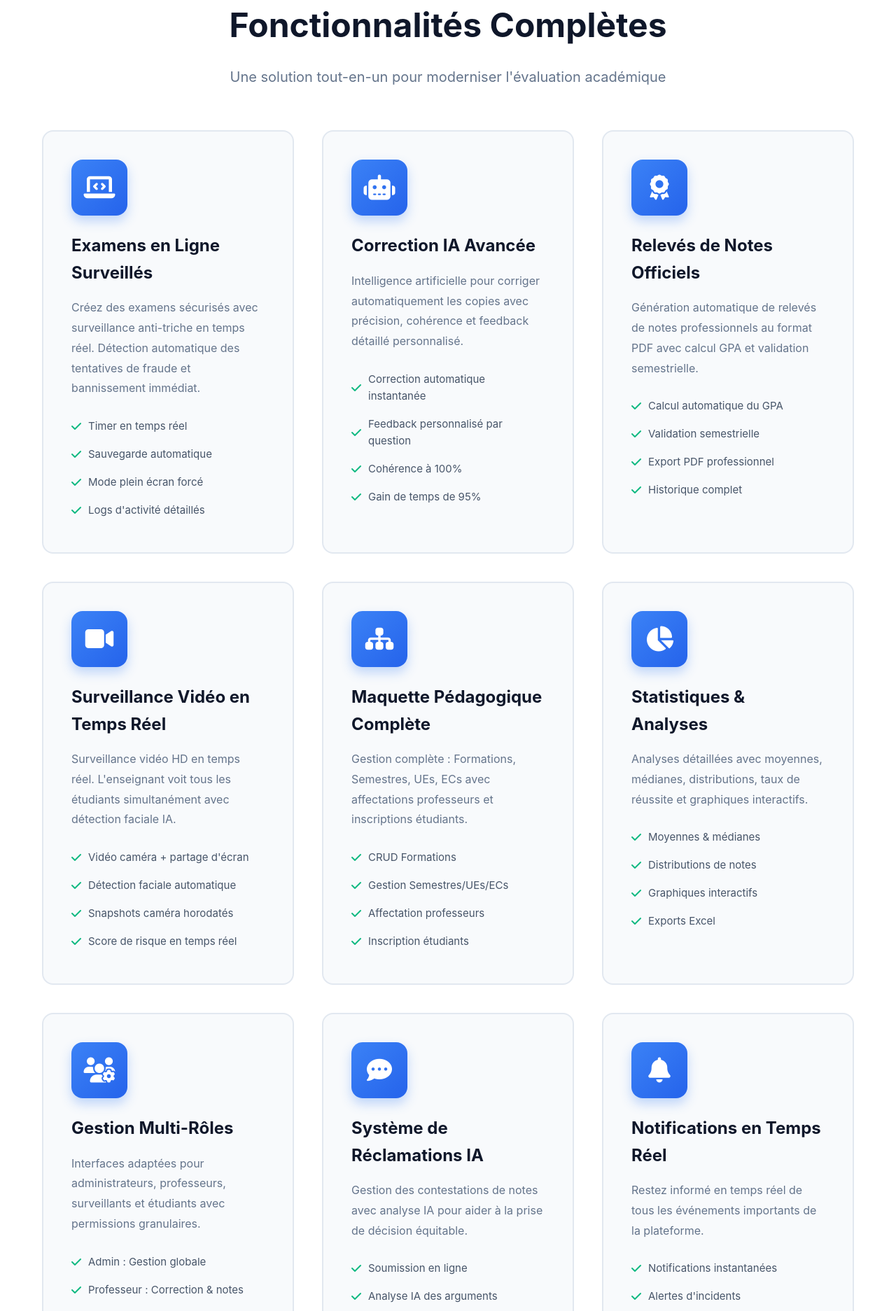
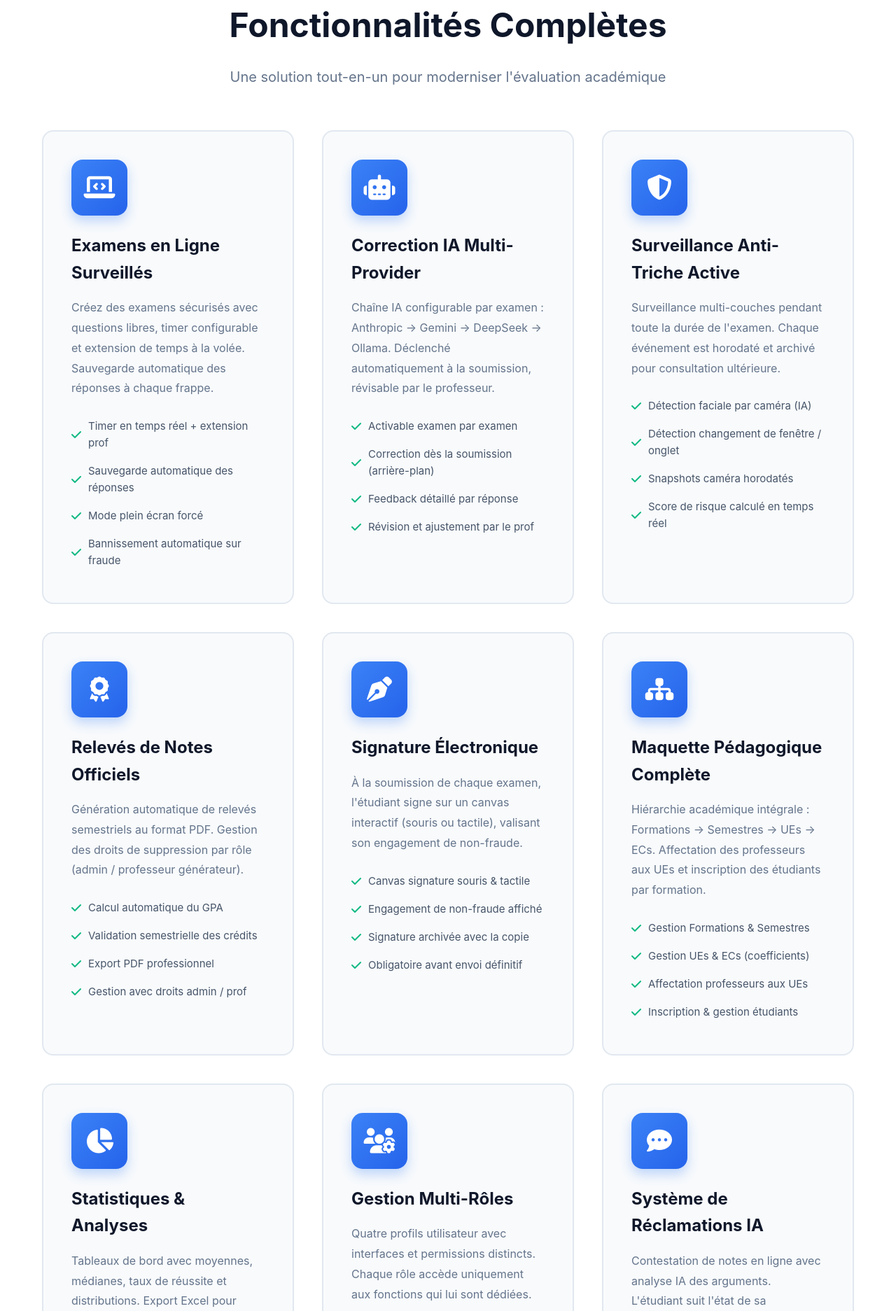
Before and after one commit to Sergio-Oracle/cei-exam-platform, a Flask app: page / in a window 1280 px wide. Shown: the part 1851-3724 px from the top of the page at 70% size. Run offline with Flask 3, Linux system fonts and the light colour scheme; some libraries are stand-ins or nearby versions.

Commit message:
content: mise à jour section Fonctionnalités Complètes de la page d'accueil
Aligne les 12 cartes avec les fonctionnalités réellement implémentées :
- Mise à jour : Examens en Ligne, Correction IA Multi-Provider, Relevés, Maquette, Stats, Multi-Rôles, Réclamations, Notifications
- Nouvelles : Surveillance Anti-Triche (détail multi-couches), Signature Électronique, Rapport de Sécurité, Centre d'Aide Étudiant
- Retirées : cartes redondantes (Historique, PDF séparé, Email seul)

Co-Authored-By: Claude Sonnet 4.6 <noreply@anthropic.com>

```diff
--- a/templates/landing.html
+++ b/templates/landing.html
@@ -157,12 +157,12 @@
                         <i class="fas fa-laptop-code"></i>
                     </div>
                     <h3>Examens en Ligne Surveillés</h3>
-                    <p>Créez des examens sécurisés avec surveillance anti-triche en temps réel. Détection automatique des tentatives de fraude et bannissement immédiat.</p>
+                    <p>Créez des examens sécurisés avec questions libres, timer configurable et extension de temps à la volée. Sauvegarde automatique des réponses à chaque frappe.</p>
                     <ul class="feature-list">
-                        <li><i class="fas fa-check"></i> Timer en temps réel</li>
-                        <li><i class="fas fa-check"></i> Sauvegarde automatique</li>
+                        <li><i class="fas fa-check"></i> Timer en temps réel + extension prof</li>
+                        <li><i class="fas fa-check"></i> Sauvegarde automatique des réponses</li>
                         <li><i class="fas fa-check"></i> Mode plein écran forcé</li>
-                        <li><i class="fas fa-check"></i> Logs d'activité détaillés</li>
+                        <li><i class="fas fa-check"></i> Bannissement automatique sur fraude</li>
                     </ul>
                 </div>
 
@@ -171,13 +171,28 @@
                     <div class="feature-icon">
                         <i class="fas fa-robot"></i>
                     </div>
-                    <h3>Correction IA Avancée</h3>
-                    <p>Intelligence artificielle pour corriger automatiquement les copies avec précision, cohérence et feedback détaillé personnalisé.</p>
+                    <h3>Correction IA Multi-Provider</h3>
+                    <p>Chaîne IA configurable par examen : Anthropic → Gemini → DeepSeek → Ollama. Déclenché automatiquement à la soumission, révisable par le professeur.</p>
                     <ul class="feature-list">
-                        <li><i class="fas fa-check"></i> Correction automatique instantanée</li>
-                        <li><i class="fas fa-check"></i> Feedback personnalisé par question</li>
-                        <li><i class="fas fa-check"></i> Cohérence à 100%</li>
-                        <li><i class="fas fa-check"></i> Gain de temps de 95%</li>
+                        <li><i class="fas fa-check"></i> Activable examen par examen</li>
+                        <li><i class="fas fa-check"></i> Correction dès la soumission (arrière-plan)</li>
+                        <li><i class="fas fa-check"></i> Feedback détaillé par réponse</li>
+                        <li><i class="fas fa-check"></i> Révision et ajustement par le prof</li>
+                    </ul>
+                </div>
+
+                <!-- Surveillance Anti-Triche -->
+                <div class="feature-card">
+                    <div class="feature-icon">
+                        <i class="fas fa-shield-alt"></i>
+                    </div>
+                    <h3>Surveillance Anti-Triche Active</h3>
+                    <p>Surveillance multi-couches pendant toute la durée de l'examen. Chaque événement est horodaté et archivé pour consultation ultérieure.</p>
+                    <ul class="feature-list">
+                        <li><i class="fas fa-check"></i> Détection faciale par caméra (IA)</li>
+                        <li><i class="fas fa-check"></i> Détection changement de fenêtre / onglet</li>
+                        <li><i class="fas fa-check"></i> Snapshots caméra horodatés</li>
+                        <li><i class="fas fa-check"></i> Score de risque calculé en temps réel</li>
                     </ul>
                 </div>
 
@@ -187,27 +202,27 @@
                         <i class="fas fa-award"></i>
                     </div>
                     <h3>Relevés de Notes Officiels</h3>
-                    <p>Génération automatique de relevés de notes professionnels au format PDF avec calcul GPA et validation semestrielle.</p>
+                    <p>Génération automatique de relevés semestriels au format PDF. Gestion des droits de suppression par rôle (admin / professeur générateur).</p>
                     <ul class="feature-list">
                         <li><i class="fas fa-check"></i> Calcul automatique du GPA</li>
-                        <li><i class="fas fa-check"></i> Validation semestrielle</li>
+                        <li><i class="fas fa-check"></i> Validation semestrielle des crédits</li>
                         <li><i class="fas fa-check"></i> Export PDF professionnel</li>
-                        <li><i class="fas fa-check"></i> Historique complet</li>
+                        <li><i class="fas fa-check"></i> Gestion avec droits admin / prof</li>
                     </ul>
                 </div>
 
-                <!-- Surveillance Vidéo -->
+                <!-- Signature Électronique -->
                 <div class="feature-card">
                     <div class="feature-icon">
-                        <i class="fas fa-video"></i>
+                        <i class="fas fa-pen-nib"></i>
                     </div>
-                    <h3>Surveillance Vidéo en Temps Réel</h3>
-                    <p>Surveillance vidéo HD en temps réel. L'enseignant voit tous les étudiants simultanément avec détection faciale IA.</p>
+                    <h3>Signature Électronique</h3>
+                    <p>À la soumission de chaque examen, l'étudiant signe sur un canvas interactif (souris ou tactile), valisant son engagement de non-fraude.</p>
                     <ul class="feature-list">
-                        <li><i class="fas fa-check"></i> Vidéo caméra + partage d'écran</li>
-                        <li><i class="fas fa-check"></i> Détection faciale automatique</li>
-                        <li><i class="fas fa-check"></i> Snapshots caméra horodatés</li>
-                        <li><i class="fas fa-check"></i> Score de risque en temps réel</li>
+                        <li><i class="fas fa-check"></i> Canvas signature souris & tactile</li>
+                        <li><i class="fas fa-check"></i> Engagement de non-fraude affiché</li>
+                        <li><i class="fas fa-check"></i> Signature archivée avec la copie</li>
+                        <li><i class="fas fa-check"></i> Obligatoire avant envoi définitif</li>
                     </ul>
                 </div>
 
@@ -217,12 +232,12 @@
                         <i class="fas fa-sitemap"></i>
                     </div>
                     <h3>Maquette Pédagogique Complète</h3>
-                    <p>Gestion complète : Formations, Semestres, UEs, ECs avec affectations professeurs et inscriptions étudiants.</p>
+                    <p>Hiérarchie académique intégrale : Formations → Semestres → UEs → ECs. Affectation des professeurs aux UEs et inscription des étudiants par formation.</p>
                     <ul class="feature-list">
-                        <li><i class="fas fa-check"></i> CRUD Formations</li>
-                        <li><i class="fas fa-check"></i> Gestion Semestres/UEs/ECs</li>
-                        <li><i class="fas fa-check"></i> Affectation professeurs</li>
-                        <li><i class="fas fa-check"></i> Inscription étudiants</li>
+                        <li><i class="fas fa-check"></i> Gestion Formations & Semestres</li>
+                        <li><i class="fas fa-check"></i> Gestion UEs & ECs (coefficients)</li>
+                        <li><i class="fas fa-check"></i> Affectation professeurs aux UEs</li>
+                        <li><i class="fas fa-check"></i> Inscription & gestion étudiants</li>
                     </ul>
                 </div>
 
@@ -232,12 +247,12 @@
                         <i class="fas fa-chart-pie"></i>
                     </div>
                     <h3>Statistiques & Analyses</h3>
-                    <p>Analyses détaillées avec moyennes, médianes, distributions, taux de réussite et graphiques interactifs.</p>
+                    <p>Tableaux de bord avec moyennes, médianes, taux de réussite et distributions. Export Excel pour traitements externes.</p>
                     <ul class="feature-list">
-                        <li><i class="fas fa-check"></i> Moyennes & médianes</li>
-                        <li><i class="fas fa-check"></i> Distributions de notes</li>
+                        <li><i class="fas fa-check"></i> Moyennes, médianes, taux réussite</li>
+                        <li><i class="fas fa-check"></i> Distributions de notes par examen</li>
                         <li><i class="fas fa-check"></i> Graphiques interactifs</li>
-                        <li><i class="fas fa-check"></i> Exports Excel</li>
+                        <li><i class="fas fa-check"></i> Export Excel des résultats</li>
                     </ul>
                 </div>
 
@@ -247,12 +262,12 @@
                         <i class="fas fa-users-gear"></i>
                     </div>
                     <h3>Gestion Multi-Rôles</h3>
-                    <p>Interfaces adaptées pour administrateurs, professeurs, surveillants et étudiants avec permissions granulaires.</p>
+                    <p>Quatre profils utilisateur avec interfaces et permissions distincts. Chaque rôle accède uniquement aux fonctions qui lui sont dédiées.</p>
                     <ul class="feature-list">
-                        <li><i class="fas fa-check"></i> Admin : Gestion globale</li>
-                        <li><i class="fas fa-check"></i> Professeur : Correction & notes</li>
-                        <li><i class="fas fa-check"></i> Surveillant : Groupe assigné</li>
-                        <li><i class="fas fa-check"></i> Étudiant : Examens & relevés</li>
+                        <li><i class="fas fa-check"></i> Admin : gestion globale & sécurité</li>
+                        <li><i class="fas fa-check"></i> Professeur : examens, correction, relevés</li>
+                        <li><i class="fas fa-check"></i> Surveillant : supervision groupe assigné</li>
+                        <li><i class="fas fa-check"></i> Étudiant : tableau de bord unifié</li>
                     </ul>
                 </div>
 
@@ -262,12 +277,12 @@
                         <i class="fas fa-comment-dots"></i>
                     </div>
                     <h3>Système de Réclamations IA</h3>
-                    <p>Gestion des contestations de notes avec analyse IA pour aider à la prise de décision équitable.</p>
+                    <p>Contestation de notes en ligne avec analyse IA des arguments. L'étudiant suit l'état de sa réclamation en temps réel jusqu'à la décision finale.</p>
                     <ul class="feature-list">
-                        <li><i class="fas fa-check"></i> Soumission en ligne</li>
-                        <li><i class="fas fa-check"></i> Analyse IA des arguments</li>
-                        <li><i class="fas fa-check"></i> Workflow d'approbation</li>
-                        <li><i class="fas fa-check"></i> Historique complet</li>
+                        <li><i class="fas fa-check"></i> Soumission en ligne (copies & examens)</li>
+                        <li><i class="fas fa-check"></i> Analyse IA des arguments étudiant</li>
+                        <li><i class="fas fa-check"></i> Workflow approbation / rejet / ajustement</li>
+                        <li><i class="fas fa-check"></i> Suivi de statut en temps réel</li>
                     </ul>
                 </div>
 
@@ -276,58 +291,43 @@
                     <div class="feature-icon">
                         <i class="fas fa-bell"></i>
                     </div>
-                    <h3>Notifications en Temps Réel</h3>
-                    <p>Restez informé en temps réel de tous les événements importants de la plateforme.</p>
+                    <h3>Notifications In-App & Email</h3>
+                    <p>Cloche de notification intégrée au tableau de bord avec badge de non-lus. Emails automatiques pour tous les événements critiques.</p>
                     <ul class="feature-list">
-                        <li><i class="fas fa-check"></i> Notifications instantanées</li>
-                        <li><i class="fas fa-check"></i> Alertes d'incidents</li>
-                        <li><i class="fas fa-check"></i> Mises à jour de notes</li>
-                        <li><i class="fas fa-check"></i> Historique complet</li>
+                        <li><i class="fas fa-check"></i> Cloche in-app avec badge non-lus</li>
+                        <li><i class="fas fa-check"></i> Email : correction publiée</li>
+                        <li><i class="fas fa-check"></i> Email : incident anti-triche</li>
+                        <li><i class="fas fa-check"></i> Email : réclamation traitée</li>
                     </ul>
                 </div>
 
-                <!-- Exports PDF -->
+                <!-- Rapport de Sécurité -->
                 <div class="feature-card">
                     <div class="feature-icon">
-                        <i class="fas fa-file-pdf"></i>
+                        <i class="fas fa-shield-virus"></i>
                     </div>
-                    <h3>Exports PDF Professionnels</h3>
-                    <p>Génération de documents PDF haute qualité avec mise en page professionnelle.</p>
+                    <h3>Rapport de Sécurité</h3>
+                    <p>Tableau de bord dédié à la sécurité des examens pour l'admin et les professeurs. Visualisation complète des tentatives suspectes et des bannissements.</p>
                     <ul class="feature-list">
-                        <li><i class="fas fa-check"></i> Copies corrigées</li>
-                        <li><i class="fas fa-check"></i> Relevés de notes</li>
-                        <li><i class="fas fa-check"></i> Rapports statistiques</li>
-                        <li><i class="fas fa-check"></i> Documents officiels</li>
+                        <li><i class="fas fa-check"></i> Synthèse des événements par type</li>
+                        <li><i class="fas fa-check"></i> Étudiants à haut risque identifiés</li>
+                        <li><i class="fas fa-check"></i> Compteur et liste des bannissements</li>
+                        <li><i class="fas fa-check"></i> Accessible admin & professeur</li>
                     </ul>
                 </div>
 
-                <!-- Historique -->
+                <!-- Centre d'Aide -->
                 <div class="feature-card">
                     <div class="feature-icon">
-                        <i class="fas fa-history"></i>
+                        <i class="fas fa-circle-question"></i>
                     </div>
-                    <h3>Historique & Traçabilité</h3>
-                    <p>Traçabilité complète de toutes les actions et événements sur la plateforme.</p>
+                    <h3>Centre d'Aide Étudiant</h3>
+                    <p>FAQ intégrée au tableau de bord étudiant répondant aux questions courantes sur la surveillance, les avertissements et la procédure d'examen.</p>
                     <ul class="feature-list">
-                        <li><i class="fas fa-check"></i> Historique des examens</li>
-                        <li><i class="fas fa-check"></i> Logs d'activité détaillés</li>
-                        <li><i class="fas fa-check"></i> Incidents de triche</li>
-                        <li><i class="fas fa-check"></i> Audit complet</li>
-                    </ul>
-                </div>
-
-                <!-- Email Integration -->
-                <div class="feature-card">
-                    <div class="feature-icon">
-                        <i class="fas fa-envelope"></i>
-                    </div>
-                    <h3>Notifications par Email</h3>
-                    <p>Envoi automatique d'emails pour tous les événements importants.</p>
-                    <ul class="feature-list">
-                        <li><i class="fas fa-check"></i> Notes publiées</li>
-                        <li><i class="fas fa-check"></i> Incidents de triche</li>
-                        <li><i class="fas fa-check"></i> Réclamations traitées</li>
-                        <li><i class="fas fa-check"></i> Notifications système</li>
+                        <li><i class="fas fa-check"></i> FAQ accordéon interactive</li>
+                        <li><i class="fas fa-check"></i> Explication des avertissements caméra</li>
+                        <li><i class="fas fa-check"></i> Procédure de réclamation expliquée</li>
+                        <li><i class="fas fa-check"></i> Guides accessibles avant & après examen</li>
                     </ul>
                 </div>
             </div>
```
